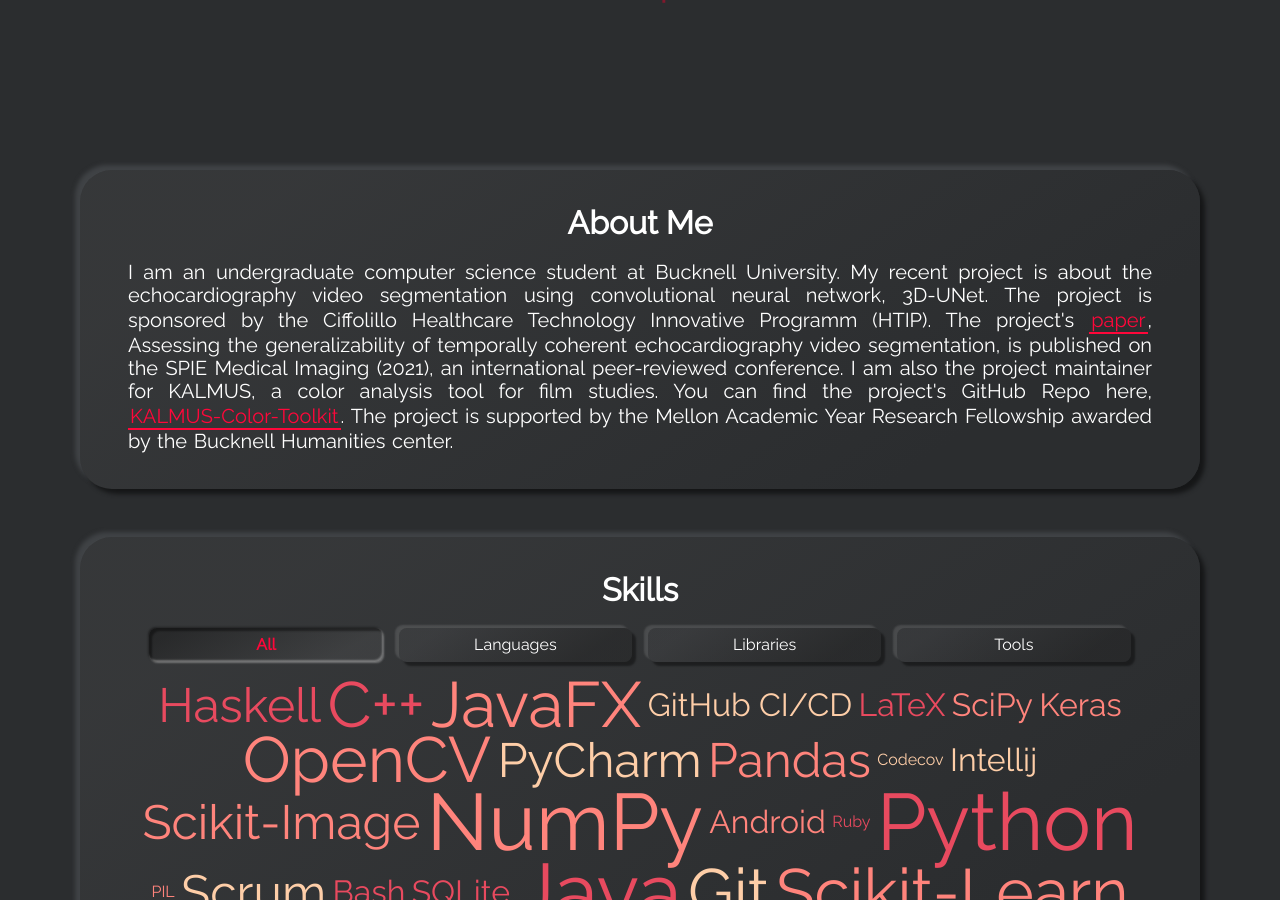
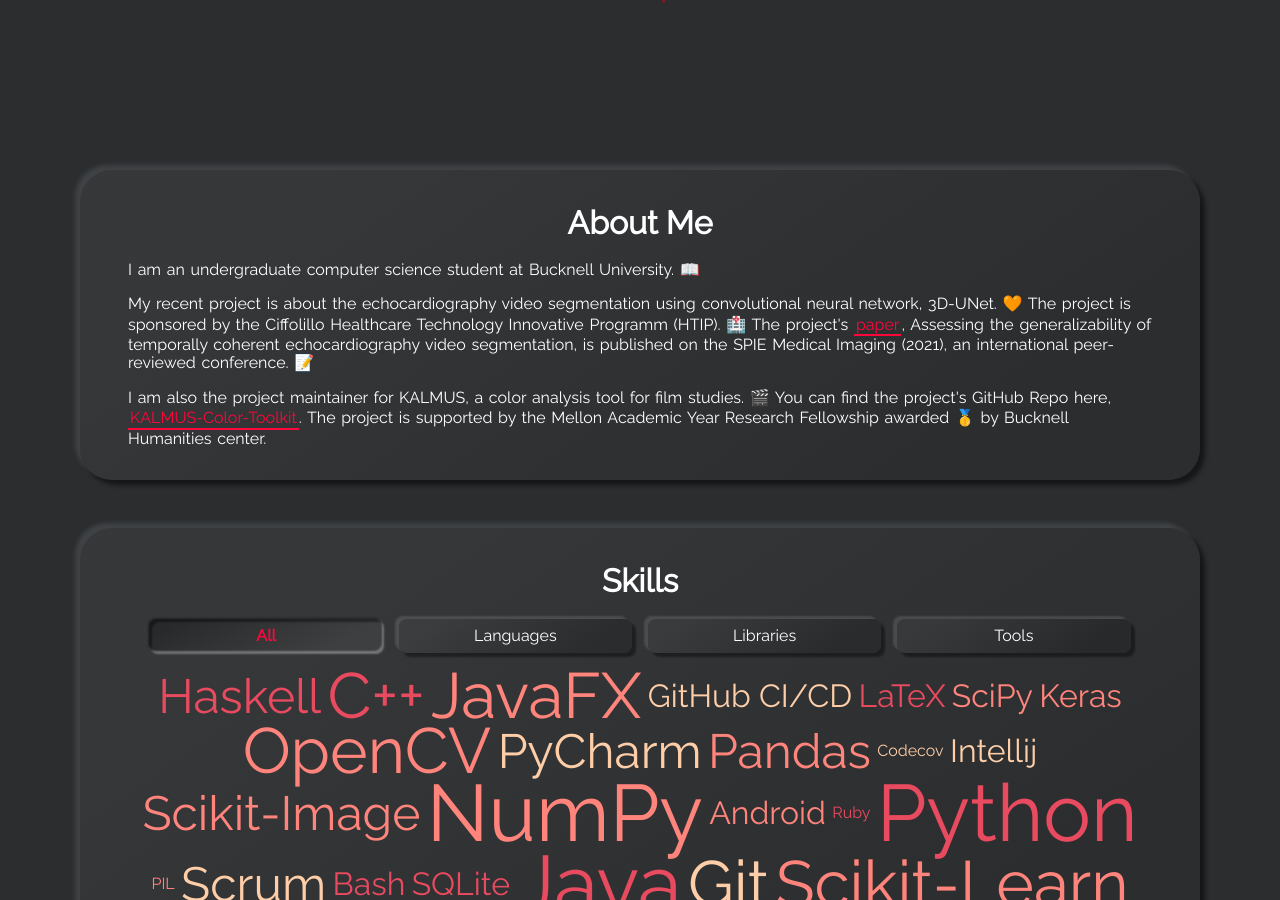
Before and after one commit to yc015/yc015.github.io, a Jekyll site: the page index.html, which Jekyll copies as it is, in a window 1280 px wide and 900 px high, scrolled down 890 px. Built offline with Jekyll 4.4.1, drawn with Linux system fonts in a browser that asks for light colours; some of the changed text lies outside the part shown.

Commit message:
update with full experience details

```diff
--- a/_config.yml
+++ b/_config.yml
@@ -6,7 +6,7 @@
 # title: This will be displayed as the website's name in your browser tab.
 title: Yida Chen
 # description: This will be meta HTML tag content. This can be ignored.
-description: Personal website powered by Jekyll
+description: Yida Chen's website powered by Jekyll
 # baseurl: The subpath of your site
 # > set this to "", if you renamed the repository to <user>.github.io
 baseurl: ""
@@ -36,7 +36,7 @@
 # about_me_title: Yida Chen
 about_me_title: About Me
 # about_me_description: This will be displayed under the title.
-about_me_description: I am an undergraduate computer science student at Bucknell University. My recent project is about the echocardiography video segmentation using convolutional neural network, 3D-UNet. The project is sponsored by the Ciffolillo Healthcare Technology Innovative Programm (HTIP). The project's <a class="highlight-link" href="https://doi.org/10.1117/12.2580874" target="_blank" rel="noreferrer"> paper</a>, Assessing the generalizability of temporally coherent echocardiography video segmentation, is published on the SPIE Medical Imaging (2021), an international peer-reviewed conference. I am also the project maintainer for KALMUS, a color analysis tool for film studies. You can find the project's GitHub Repo here, <a class="highlight-link" href="https://github.com/KALMUS-Color-Toolkit/KALMUS" target="_blank" rel="noreferrer"> KALMUS-Color-Toolkit</a>. The project is supported by the Mellon Academic Year Research Fellowship awarded by the Bucknell Humanities center.
+about_me_description: <p> I am an undergraduate computer science student at Bucknell University. &#128214 </p> <p> My recent project is about the echocardiography video segmentation using convolutional neural network, 3D-UNet. &#129505 The project is sponsored by the Ciffolillo Healthcare Technology Innovative Programm (HTIP). &#127973 The project's <a class="highlight-link" href="https://doi.org/10.1117/12.2580874" target="_blank" rel="noreferrer"> paper</a>, Assessing the generalizability of temporally coherent echocardiography video segmentation, is published on the SPIE Medical Imaging (2021), an international peer-reviewed conference. &#128221 </p> <p> I am also the project maintainer for KALMUS, a color analysis tool for film studies. &#127916 You can find the project's GitHub Repo here, <a class="highlight-link" href="https://github.com/KALMUS-Color-Toolkit/KALMUS" target="_blank" rel="noreferrer"> KALMUS-Color-Toolkit</a>. The project is supported by the Mellon Academic Year Research Fellowship awarded &#129351 by Bucknell Humanities center.  </p>
 
 # SKILLS SECTION
 # show_skills_card:
@@ -52,7 +52,7 @@
 # > setting this to false, will omit the Timeline section
 show_timeline_card: true
 # timeline_title: The will be displayed as the title in the Timeline section
-timeline_title: Education & Experience
+timeline_title: My journey so far... &#128760
 # cv_download_link: The link where you host your cv.
 # > e.g. you share your cv on your dropbox, then add the dropbox link here
 cv_download_link: https://example.com/
@@ -83,7 +83,7 @@
 # contact_title: The will be displayed as the title in the Contact section
 contact_title: Contact
 # contact_description: This will be displayed under the title.
-contact_description: Thank you so much for visiting my website. If you have any questions or are interest in corporation, please contact me via the email, yc015@bucknell.edu. The source code of this website can be found in my <a class="highlight-link" href="https://github.com/yc015/yc015.github.io" target="_blank" rel="noreferrer"> GitHub Repo </a>.
+contact_description: Thank you so much for visiting my website! If you have any questions or are interest in corporation, please contact me via the email, yc015@bucknell.edu. The source code of this website can be found in my <a class="highlight-link" href="https://github.com/yc015/yc015.github.io" target="_blank" rel="noreferrer"> GitHub Repo </a>.
 
 # GITHUB-METADATA
 # Set this to your forked repository
--- a/_data/projects.yml
+++ b/_data/projects.yml
@@ -31,7 +31,7 @@
 
 - name: KALMUS, tools for color analysis of films
   descr: "KALMUS is a Python package for the computational analysis of colors in films. It provides quantitative tools to study and compare the use of film color. This package serves two purposes: (1) various ways to measure, calculate and compare a film’s colors and (2) various ways to visualize a film’s color. "
-  demo: https://joss.theoj.org/papers/10.21105/joss.03156
+  demo: https://github.com/KALMUS-Color-Toolkit/KALMUS
   tags:
     - tag: Python
     - tag: OpenCV
--- a/index.html
+++ b/index.html
@@ -7,7 +7,7 @@
   <meta name="viewport" content="width=device-width, initial-scale=1">
 
   <title>Yida Chen</title>
-  <meta name="description" content="Personal website powered by Jekyll">
+  <meta name="description" content="Yida Chen's website powered by Jekyll">
 
   <link rel="apple-touch-icon" sizes="180x180" href="/assets/favicon/apple-touch-icon.png">
   <link rel="icon" type="image/png" sizes="32x32" href="/assets/favicon/favicon-32x32.png">
@@ -101,7 +101,7 @@
 
       <section class="card neumorphism-card-big">
         <h1 class="title">About Me</h1>
-<p class="description" data-aos="fade-down">I am an undergraduate computer science student at Bucknell University. My recent project is about the echocardiography video segmentation using convolutional neural network, 3D-UNet. The project is sponsored by the Ciffolillo Healthcare Technology Innovative Programm (HTIP). The project's <a class="highlight-link" href="https://doi.org/10.1117/12.2580874" target="_blank" rel="noreferrer"> paper</a>, Assessing the generalizability of temporally coherent echocardiography video segmentation, is published on the SPIE Medical Imaging (2021), an international peer-reviewed conference. I am also the project maintainer for KALMUS, a color analysis tool for film studies. You can find the project's GitHub Repo here, <a class="highlight-link" href="https://github.com/KALMUS-Color-Toolkit/KALMUS" target="_blank" rel="noreferrer"> KALMUS-Color-Toolkit</a>. The project is supported by the Mellon Academic Year Research Fellowship awarded by the Bucknell Humanities center.</p>
+<p class="description" data-aos="fade-down"><p> I am an undergraduate computer science student at Bucknell University. &#128214 </p> <p> My recent project is about the echocardiography video segmentation using convolutional neural network, 3D-UNet. &#129505 The project is sponsored by the Ciffolillo Healthcare Technology Innovative Programm (HTIP). &#127973 The project's <a class="highlight-link" href="https://doi.org/10.1117/12.2580874" target="_blank" rel="noreferrer"> paper</a>, Assessing the generalizability of temporally coherent echocardiography video segmentation, is published on the SPIE Medical Imaging (2021), an international peer-reviewed conference. &#128221 </p> <p> I am also the project maintainer for KALMUS, a color analysis tool for film studies. &#127916 You can find the project's GitHub Repo here, <a class="highlight-link" href="https://github.com/KALMUS-Color-Toolkit/KALMUS" target="_blank" rel="noreferrer"> KALMUS-Color-Toolkit</a>. The project is supported by the Mellon Academic Year Research Fellowship awarded &#129351 by Bucknell Humanities center.  </p></p>
 
       </section>
 
@@ -236,7 +236,7 @@
 
 
       <section class="card neumorphism-card-big">
-        <h1 class="title">Education & Experience</h1>
+        <h1 class="title">My journey so far... &#128760</h1>
 <p class="subtitle">
   For more information, have a look at my
   <a class="highlight-link" href="https://example.com/" target="_blank" rel="noreferrer">
@@ -486,7 +486,7 @@
         </div>
         <p class="project-desc">KALMUS is a Python package for the computational analysis of colors in films. It provides quantitative tools to study and compare the use of film color. This package serves two purposes: (1) various ways to measure, calculate and compare a film’s colors and (2) various ways to visualize a film’s color. </p>
 
-          <a class="highlight-link" href="https://joss.theoj.org/papers/10.21105/joss.03156" target="_blank" rel="noreferrer">
+          <a class="highlight-link" href="https://github.com/KALMUS-Color-Toolkit/KALMUS" target="_blank" rel="noreferrer">
             Demo
           </a>
 
@@ -586,7 +586,7 @@
 
     <section class="card neumorphism-card-big">
       <h1 class="title">Contact</h1>
-<p class="subtitle">Thank you so much for visiting my website. If you have any questions or are interest in corporation, please contact me via the email, yc015@bucknell.edu. The source code of this website can be found in my <a class="highlight-link" href="https://github.com/yc015/yc015.github.io" target="_blank" rel="noreferrer"> GitHub Repo </a>.</p>
+<p class="subtitle">Thank you so much for visiting my website! If you have any questions or are interest in corporation, please contact me via the email, yc015@bucknell.edu. The source code of this website can be found in my <a class="highlight-link" href="https://github.com/yc015/yc015.github.io" target="_blank" rel="noreferrer"> GitHub Repo </a>.</p>
 
 <div class="contact-icons">
 
```
Also changed, not shown: assets/favicon/android-chrome-192x192.png, assets/favicon/android-chrome-512x512.png, assets/favicon/apple-touch-icon.png, assets/favicon/favicon-16x16.png, assets/favicon/favicon-32x32.png, assets/favicon/favicon.ico, assets/favicon/favicon.png (added), neumorphism/assets/favicon/android-chrome-192x192.png, neumorphism/assets/favicon/android-chrome-512x512.png, neumorphism/assets/favicon/apple-touch-icon.png, neumorphism/assets/favicon/favicon-16x16.png, neumorphism/assets/favicon/favicon-32x32.png, neumorphism/assets/favicon/favicon.ico, neumorphism/assets/favicon/favicon.png (added).
